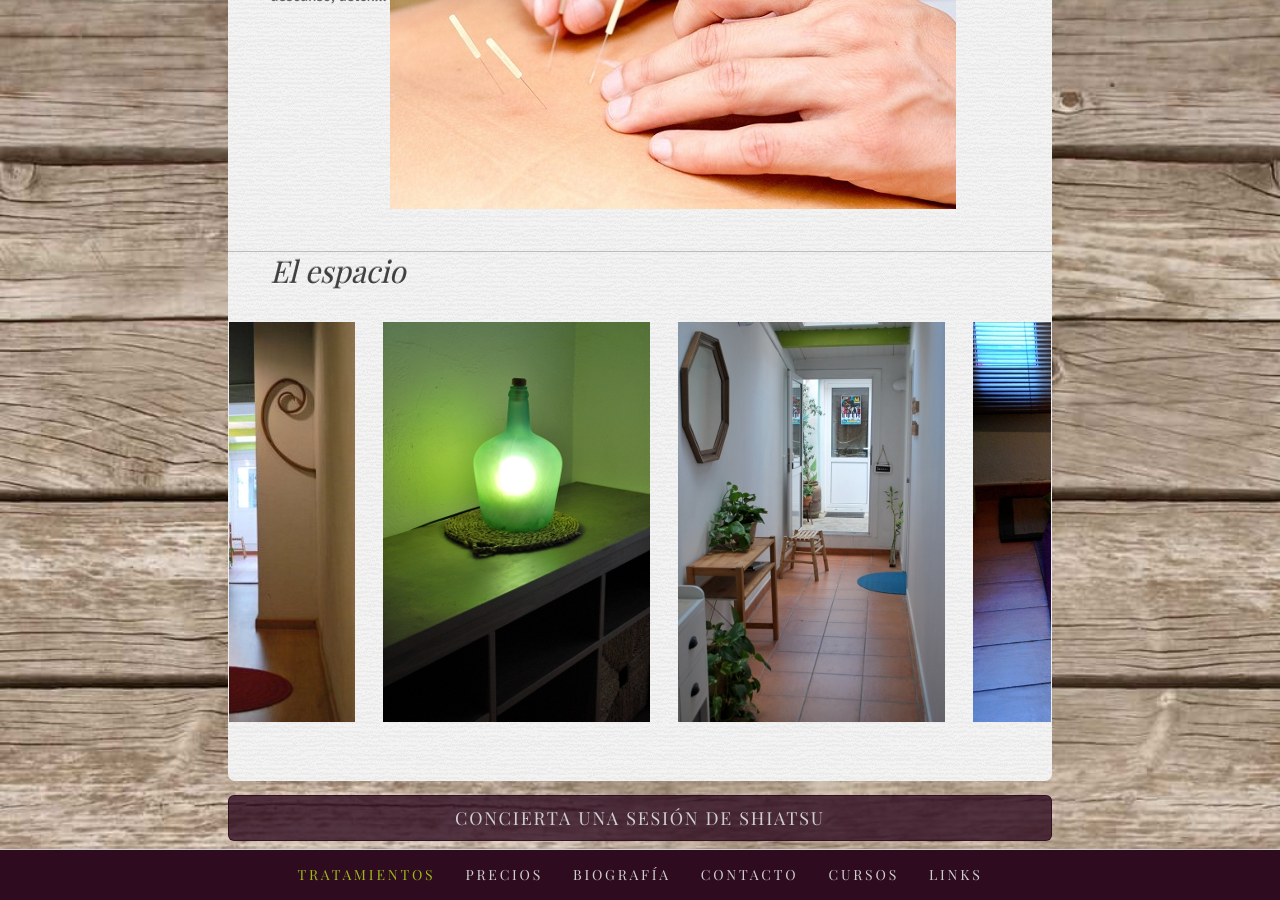
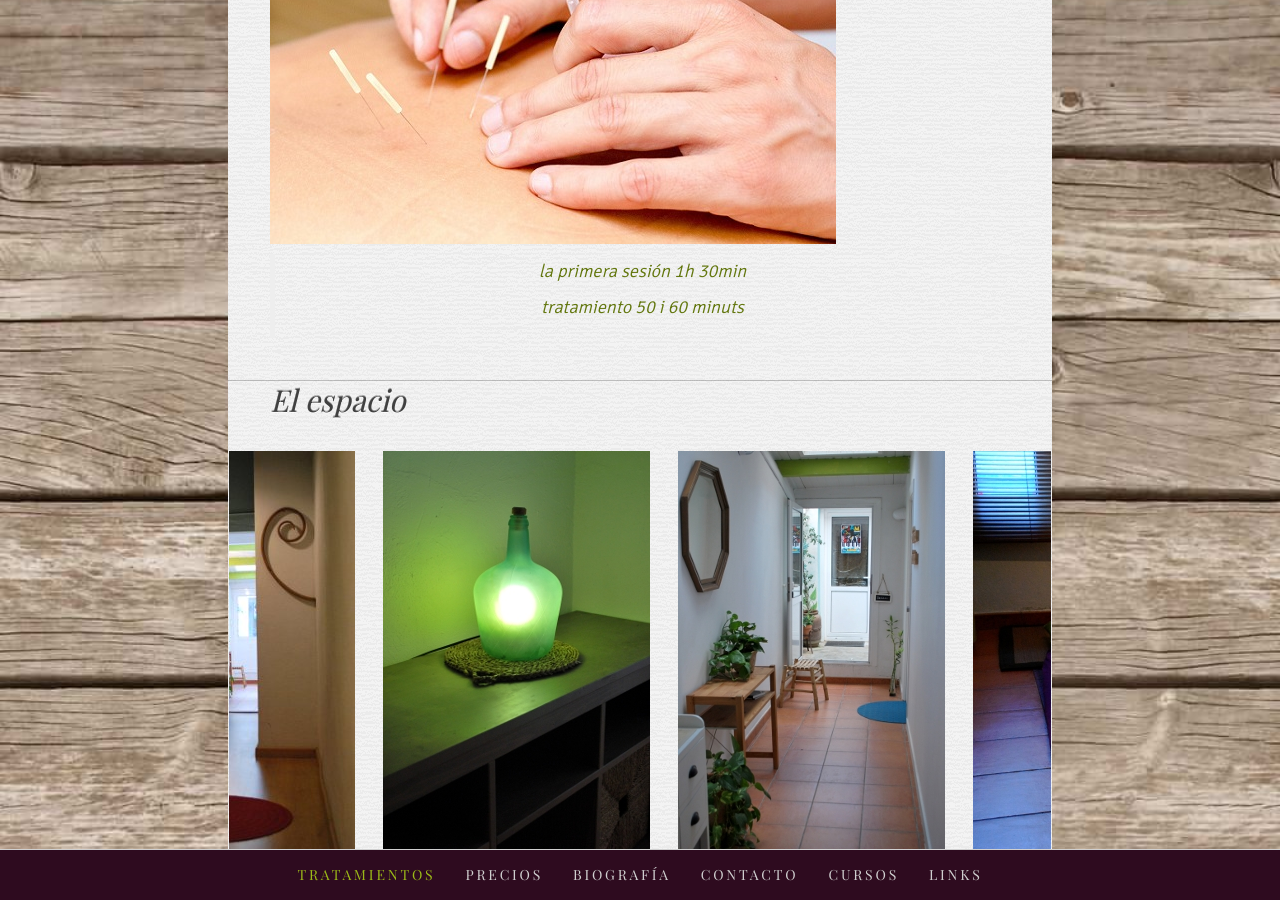
Before and after one commit to agustibr/shiatsu.nuriabelloc.com, a Jekyll site: the page built from es/1-sesiones.md, in a window 1280 px wide and 900 px high, scrolled down 1828 px. Built offline with Jekyll 4.4.1, drawn with Linux system fonts in a browser that asks for light colours; some web fonts are replaced.

Commit message:
Updated 1-sesiones.md

```diff
--- a/es/1-sesiones.md
+++ b/es/1-sesiones.md
@@ -59,7 +59,14 @@ Para optimizar el tratamiento, sera necesario un feedback en el cual valoraremos
 La acupuntura japonesa se caracteriza por la sutileza, se emplean agujas muy finas, realizando un tratamiento distal, liberando las areas afectadas antes de tratarlas directamente.
 
 Permite tratar lesiones, cicatrices, estructural, sistema nervioso, constitucional, sistema inmune, digestivo, del descanso, detox...
+
 ![acu.jpg]({{site.baseurl}}/image/acu.jpg)
+
+
+> _la primera sesión 1h 30min_
+
+> _tratamiento 50 i 60 minuts_
+
 
 
 ## El espacio
```
